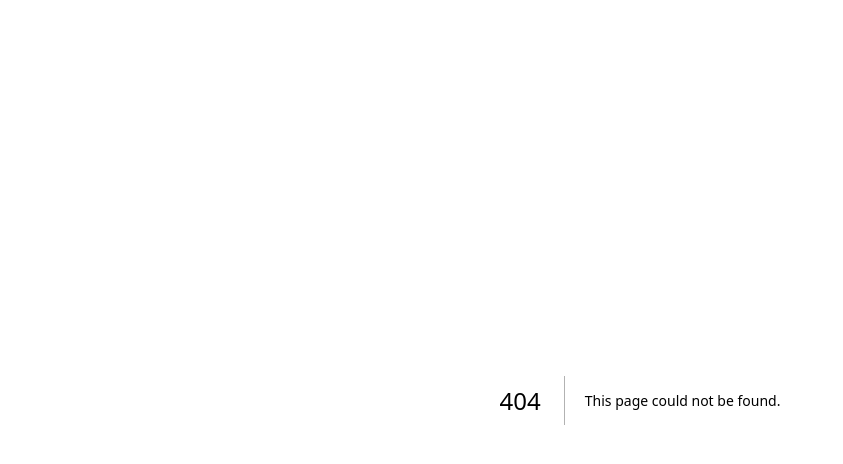
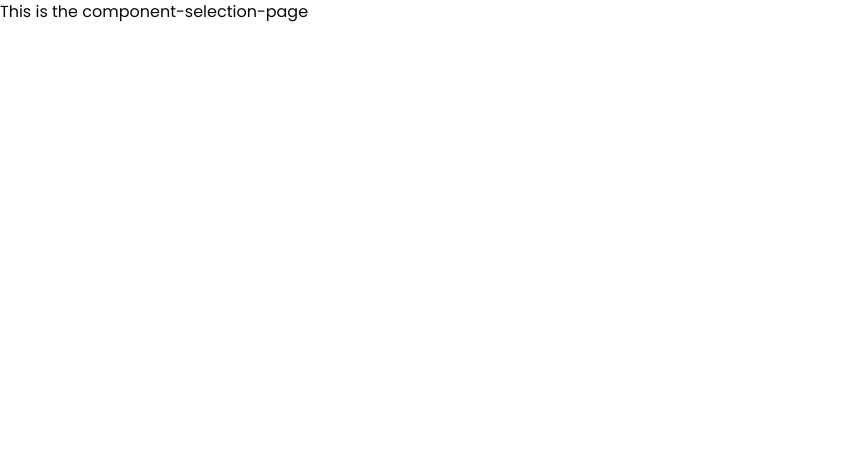
Before and after one commit to ShivanshuPande/formex-Project, a Next.js app: page /component-selection in a window 1280 px wide. Before the commit this address had no page. Shown: the top 464 px of the page, without its empty margins (0-843 px from the left). Built offline with nearby package versions, Linux system fonts and the light colour scheme.

Commit message:
some changes

```diff
--- /dev/null
+++ b/src/app/component-selection/page.tsx
@@ -0,0 +1,3 @@
+export default function Page() {
+  return <div><h1>This is the component-selection-page</h1></div>;
+}
--- a/src/app/components/page.tsx
+++ /dev/null
@@ -1,3 +0,0 @@
-export default function Page() {
-  return <div><h1>This is the component-page</h1></div>;
-}
--- a/src/app/page.tsx
+++ b/src/app/page.tsx
@@ -259,7 +259,7 @@ export default function Home() {
           <div className="flex flex-col items-center gap-4 justify-center">
             <div className="flex flex-col sm:flex-row gap-3">
               <button className="px-8 py-4 bg-cyan-500 hover:bg-cyan-400 text-black font-semibold rounded-lg transition-colors">
-                <Link href="/components">Explore Components</Link>
+                <Link href="/component-selection">Explore Components</Link>
               </button>
               <button
                 onClick={() => setIsInfoOpen(true)}
```
